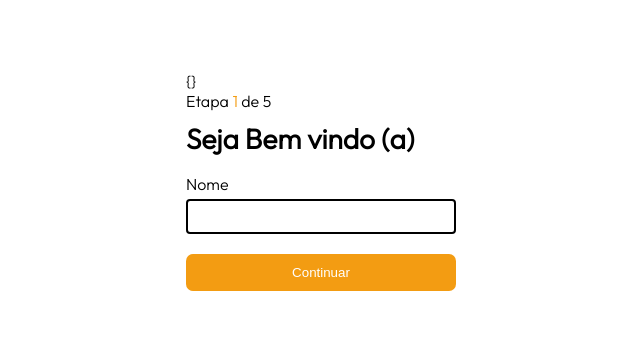
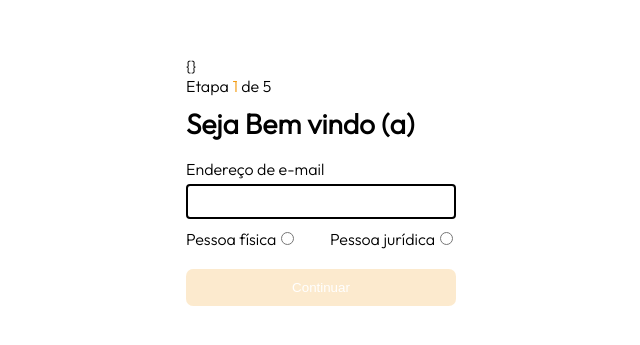
Before and after one commit to developersloop/bycoders-formulario, a Vue app: page / in a window 1280 px wide. Shown: the part 227-572 px from the top of the page, without its empty margins (319-959 px from the left). Built offline with nearby package versions, Linux system fonts and the light colour scheme.

Commit message:
feature: finaliza tela de home

```diff
--- a/src/components/atoms/AtomButton.vue
+++ b/src/components/atoms/AtomButton.vue
@@ -4,7 +4,7 @@ import { PropType } from "vue";
 enum ESizes {
   "sm",
   "md",
-  "lg"
+  "lg",
 }
 const props = defineProps({
   label: {
@@ -22,15 +22,29 @@ const props = defineProps({
   },
   variant: {
     type: String,
-    default: "default"
-  }
+    default: "default",
+  },
+  disabled: {
+    type: Boolean,
+    default: false,
+  },
 });
 </script>
 <template>
-  <button :style="props.customStyle" :class="['button', `-${props.size}`, `-${props.variant}`]">{{ props.label }}</button>
+  <button
+    :style="props.customStyle"
+    :class="[
+      'button',
+      `-${props.size}`,
+      `-${props.variant}`,
+      `-${props.disabled ? 'disabled' : ''}`,
+    ]"
+  >
+    {{ props.label }}
+  </button>
 </template>
 <style lang="scss" scoped>
-$color:  #F39C12;
+$color: #f39c12;
 
 .button {
   color: white;
@@ -39,7 +53,7 @@ $color:  #F39C12;
   border: 1px solid transparent;
   border-radius: 7px;
   cursor: pointer;
-  margin-top: 20px;
+  margin-top: 15px;
 
   &.-sm {
     width: 10rem;
@@ -59,6 +73,10 @@ $color:  #F39C12;
     color: $color;
   }
 
+  &.-disabled {
+    opacity: 0.2;
+    pointer-events: none;
+  }
   @media (max-width: 700px) {
     & * {
       width: 100%;
--- a/src/components/atoms/AtomInput.vue
+++ b/src/components/atoms/AtomInput.vue
@@ -2,6 +2,10 @@
 import { PropType } from "vue";
 
 const props = defineProps({
+  type: {
+    type: String,
+    default: "text",
+  },
   name: {
     type: String,
     required: true,
@@ -11,14 +15,17 @@ const props = defineProps({
       [key: string]: string;
     }>,
   },
+  value: [String, Number, Boolean],
 });
 </script>
 <template>
   <input
+    v-show="props.type"
     class="input"
     :style="props.customStyle"
-    type="text"
+    :type="props.type"
     :name="props.name"
+    :value="props.value"
     @input="($event) => $emit('model', $event.target.value)"
   />
 </template>
--- a/src/components/molecules/MoleculeInput.vue
+++ b/src/components/molecules/MoleculeInput.vue
@@ -1,25 +1,76 @@
 <script lang="ts" setup>
+import { PropType, ref, watchEffect } from "vue";
 import { loadComponent } from "@/utils";
 
 const props = defineProps({
+  value: {
+    type: [String, Number, Boolean],
+    default: null,
+  },
+  type: {
+    type: String,
+    default: "text",
+  },
+  label: {
+    type: String,
+    required: true,
+  },
   name: {
     type: String,
     required: true,
   },
+  customStyle: {
+    type: Object as PropType<{
+      [key: string]: string;
+    }>,
+  },
 });
 
 const AtomInput = loadComponent("atoms", "AtomInput.vue");
+
+const emit = defineEmits<{
+  (e: string, value: unknown): void;
+}>();
+
+const isValidEmail = ref(false);
+const model = ref();
+
+function validateEmail(): boolean {
+  const regex = /^[^\s@]+@[^\s@]+\.[^\s@]+$/;
+  isValidEmail.value = regex.test(model.value);
+}
+
+watchEffect(() => {
+  if (model.value) {
+    emit("model", model.value);
+  }
+
+  emit("error", isValidEmail.value);
+});
 </script>
 <template>
-  <div class="input-control">
-    <span class="label">Nome</span>
-    <AtomInput :name="props.name" @model="(value) => $emit('model', value)" />
+  <div
+    class="input-control"
+    :style="{ flexFlow: props.type == 'text' ? 'column wrap' : 'row wrap' }"
+  >
+    <span class="label">{{ props.label }}</span>
+    <AtomInput
+      :type="props.type"
+      :name="props.name"
+      :value="props.value"
+      :style="props.customStyle"
+      @input="validateEmail"
+      @model="(value) => (model = value)"
+    />
+    <p v-if="!isValidEmail && props.type == 'text' && model" style="color: red">
+      Por favor, insira um e-mail válido.
+    </p>
   </div>
 </template>
 <style lang="scss" scoped>
 .input-control {
   display: flex;
-  flex-flow: column;
+  align-items: baseline;
 
   > .label {
     margin-bottom: 5px;
--- a/src/components/templates/TemplateHome.vue
+++ b/src/components/templates/TemplateHome.vue
@@ -1,5 +1,5 @@
 <script lang="ts" setup>
-import { computedRef, computed, reactive, ref } from "vue";
+import { ComputedRef, computed, reactive, ref } from "vue";
 import { loadComponent } from "@/utils";
 import { useRouter } from "vue-router";
 import { stepStore } from "@/store/stepStore";
@@ -12,17 +12,21 @@ const MoleculeInput = loadComponent("molecules", "MoleculeInput.vue");
 const router = useRouter();
 const store = stepStore();
 const routerName = ref(router.currentRoute.value.name);
+const isValidEmail = ref(false);
 
 let modelValues: {
   [key: string]: any;
 } = reactive({});
 
-const getStep: computedRef = computed(() => {
+const getStep: ComputedRef = computed(() => {
   return router.currentRoute.value.query?.step ?? "one";
 });
 
+const stepInvalid: ComputedRef = computed(() => {
+  return !modelValues?.email || !modelValues?.typePessoa || !isValidEmail.value;
+});
+
 function input(name: string, value: string): void {
-  console.log(value);
   modelValues[name] = value;
 }
 </script>
@@ -32,10 +36,35 @@ function input(name: string, value: string): void {
       {{ modelValues }}
       <div class="form-step">
         <MoleculeHeader :step="getStep" />
-        <MoleculeInput name="email" @model="(value) => input('email', value)" />
+        <MoleculeInput
+          type="text"
+          label="Endereço de e-mail"
+          name="email"
+          @model="(value) => input('email', value)"
+          @error="(value) => (isValidEmail = value)"
+        />
+        <div class="people-type">
+          <MoleculeInput
+            label="Pessoa física"
+            type="radio"
+            value="PF"
+            name="typePessoa"
+            :customStyle="{ width: 'max-content' }"
+            @model="(value) => input('typePessoa', value)"
+          />
+          <MoleculeInput
+            label="Pessoa jurídica"
+            type="radio"
+            value="PJ"
+            name="typePessoa"
+            :customStyle="{ width: 'max-content' }"
+            @model="(value) => input('typePessoa', value)"
+          />
+        </div>
         <AtomButton
           label="Continuar"
           size="lg"
+          :disabled="stepInvalid"
           @click.prevent="
             () => {
               $router.push({ path: '/step-two' });
@@ -48,3 +77,13 @@ function input(name: string, value: string): void {
     </template>
   </OrganismGrid>
 </template>
+<style lang="scss" scoped>
+.form-step {
+  > .people-type {
+    display: flex;
+    flex-flow: row wrap;
+    margin-top: 10px;
+    justify-content: space-between;
+  }
+}
+</style>
```
Also changed, not shown: .eslintrc.js.
